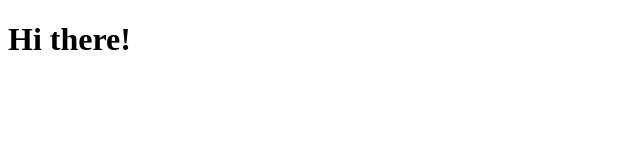
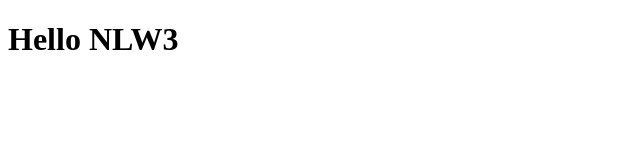
Before and after one commit to edysegura/nlw-3, a React (Create React App) app in the folder web/: page / in a window 1280 px wide. Shown: the top 160 px of the page, without its empty margins (0-640 px from the left). Built offline with nearby package versions, Linux system fonts and the light colour scheme.

Commit message:
Create a HTML tag with React

```diff
--- a/web/src/App.tsx
+++ b/web/src/App.tsx
@@ -1,9 +1,15 @@
 import React from 'react';
+
+function Title() {
+  return (
+    <h1>Hello NLW3</h1>
+  )
+}
 
 function App() {
   return (
     <div className="App">
-      <h1>Hi there!</h1>
+      <Title />
     </div>
   );
 }
```
